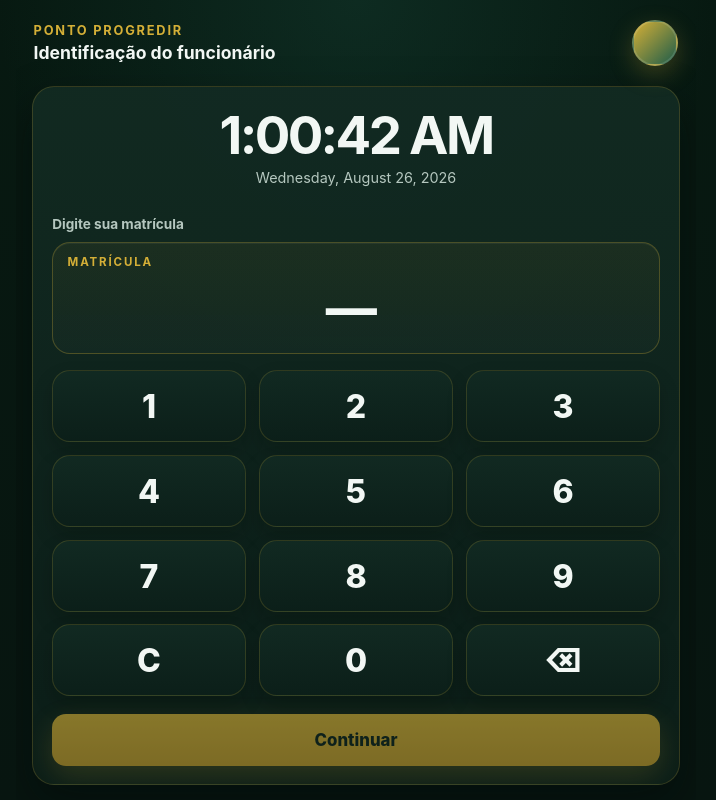
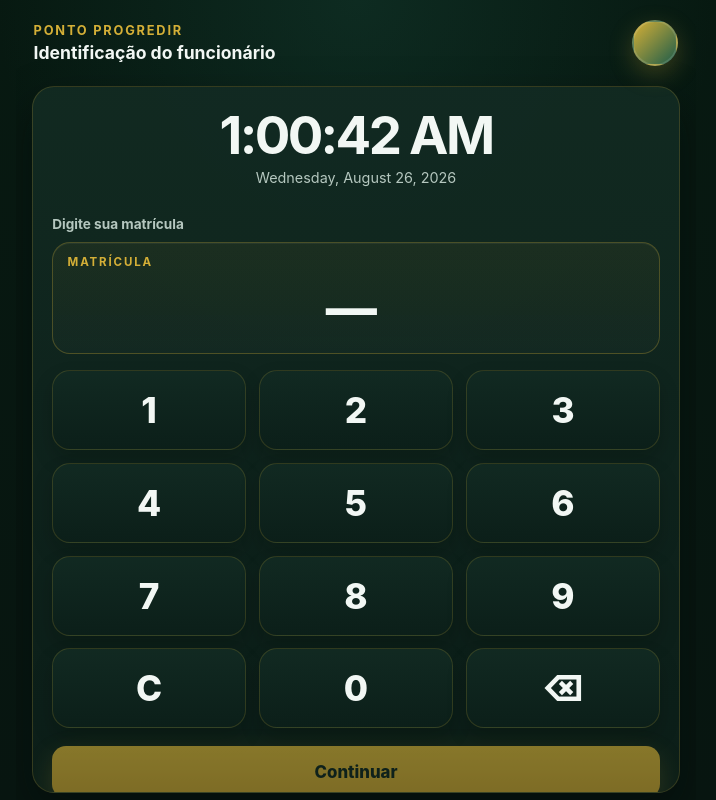
Before and after one commit to marinsdigital28-prog/pontovs, a Next.js app: page /ponto in a window 1280 px wide. Shown: the whole page, without its empty margins (284-1000 px from the left). Built offline with nearby package versions, Linux system fonts and the light colour scheme.

Commit message:
style: enlarge punch clock controls

```diff
--- a/app/globals.css
+++ b/app/globals.css
@@ -45,6 +45,7 @@ button,input{font:inherit}
   border-radius:22px;
   padding:0.8rem 0.9rem 0.9rem;
   box-shadow: 0 18px 44px var(--shadow);
+  min-height:calc(100dvh - 5.8rem);
   max-height:calc(100dvh - 5.8rem);
   overflow:hidden;
 }
@@ -79,7 +80,7 @@ button,input{font:inherit}
 }
 
 .clock{text-align:center;padding:0.35rem 0 0.7rem}
-.clock .time{font-size:2.75rem;font-weight:700;line-height:1;color:var(--text);letter-spacing:-0.05em}
+.clock .time{font-size:clamp(3rem, 8vw, 3.4rem);font-weight:700;line-height:1;color:var(--text);letter-spacing:-0.05em}
 .clock .date{color:var(--muted);font-size:0.9rem;margin-top:0.5rem}
 
 .location-row{
@@ -169,8 +170,8 @@ button,input{font:inherit}
   border-radius: 18px;
   background: linear-gradient(180deg, rgba(18, 42, 34, 0.96), rgba(12, 31, 25, 0.96));
   color: var(--text);
-  min-height: 72px;
-  font-size: clamp(1.55rem, 5vw, 2rem);
+  min-height: 80px;
+  font-size: clamp(1.75rem, 5.5vw, 2.2rem);
   font-weight: 800;
   cursor: pointer;
   box-shadow: 0 10px 20px rgba(2, 8, 6, 0.2);
```
Also changed, not shown: 2 other files (tests, documents, lock files or other folders).
